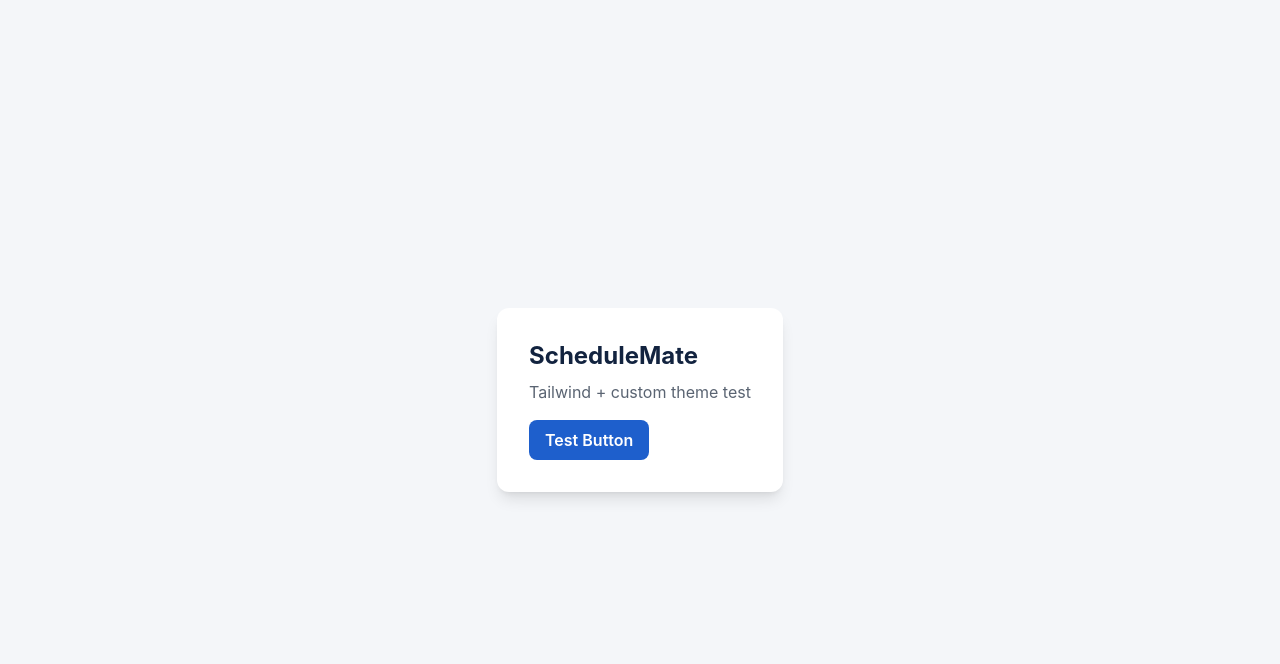
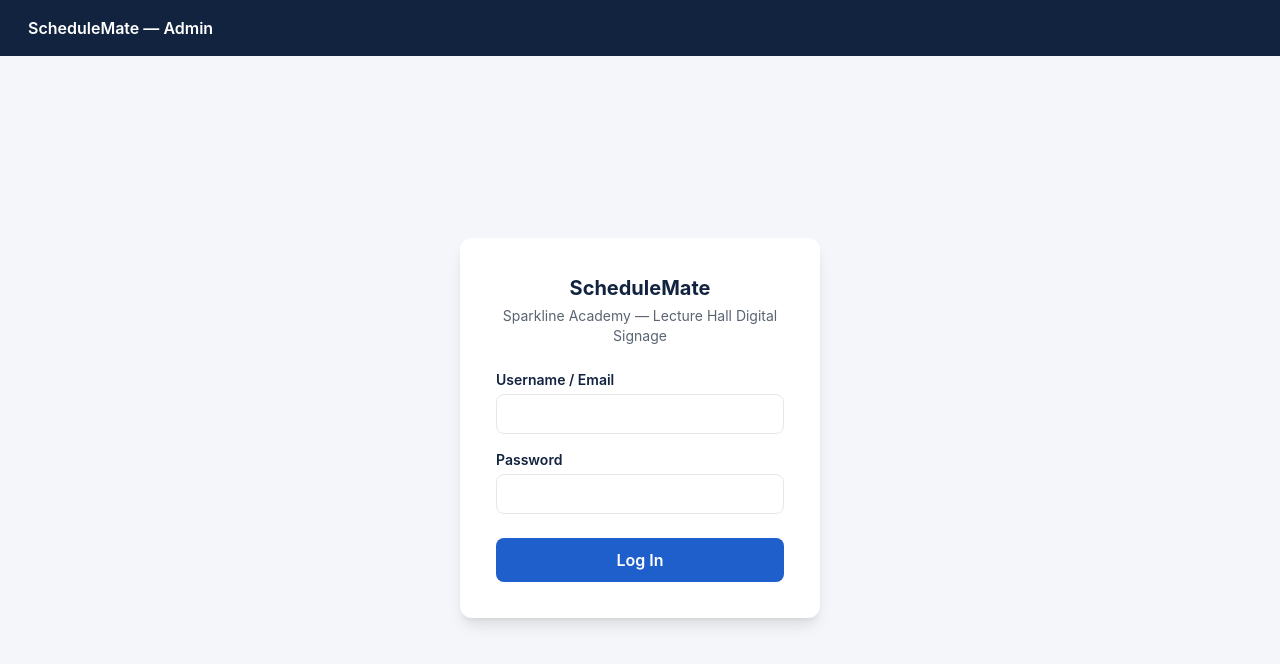
Before and after one commit to Disura1/ScheduleMate-Lecture-Hall-Digital-Signage-System_Disura, a React (Vite) app in the folder frontend-admin/: page /login in a window 1280 px wide. Shown: the top 664 px of the page. Built offline with nearby package versions, Linux system fonts and the light colour scheme; no server answers.

Commit message:
feat(frontend-admin): implement login flow with auth context and protected routes

```diff
--- a/frontend-admin/src/App.tsx
+++ b/frontend-admin/src/App.tsx
@@ -1,15 +1,23 @@
+import { BrowserRouter, Routes, Route, Navigate } from 'react-router-dom';
+import { AuthProvider } from './context/AuthContext';
+import { ProtectedRoute } from './components/ProtectedRoute';
+import { LoginPage } from './pages/LoginPage';
+import { DashboardPage } from './pages/DashboardPage';
+
 function App() {
   return (
-    <div className="min-h-screen bg-bg flex items-center justify-center">
-      <div className="bg-white rounded-xl shadow-lg p-8">
-        <h1 className="text-2xl font-bold text-navy mb-2">ScheduleMate</h1>
-        <p className="text-status-gray mb-4">Tailwind + custom theme test</p>
-        <button className="bg-brand-blue text-white px-4 py-2 rounded-lg font-semibold">
-          Test Button
-        </button>
-      </div>
-    </div>
-  )
+    <BrowserRouter>
+      <AuthProvider>
+        <Routes>
+          <Route path="/login" element={<LoginPage />} />
+          <Route element={<ProtectedRoute />}>
+            <Route path="/dashboard" element={<DashboardPage />} />
+          </Route>
+          <Route path="/" element={<Navigate to="/dashboard" replace />} />
+        </Routes>
+      </AuthProvider>
+    </BrowserRouter>
+  );
 }
 
-export default App
+export default App;
--- /dev/null
+++ b/frontend-admin/src/api/auth.ts
@@ -0,0 +1,20 @@
+import { api } from '../lib/apiClient';
+
+export interface LoginResponse {
+  accessToken: string;
+  admin: {
+    id: number;
+    fullName: string;
+    username: string;
+    email: string;
+    role: 'ADMIN' | 'SUPER_ADMIN';
+  };
+}
+
+export function login(username: string, password: string) {
+  return api.post<LoginResponse>('/auth/login', { username, password });
+}
+
+export function changePassword(currentPassword: string, newPassword: string) {
+  return api.patch<{ message: string }>('/auth/change-password', { currentPassword, newPassword });
+}
--- /dev/null
+++ b/frontend-admin/src/components/ProtectedRoute.tsx
@@ -0,0 +1,7 @@
+import { Navigate, Outlet } from 'react-router-dom';
+import { useAuth } from '../context/AuthContext';
+
+export function ProtectedRoute() {
+  const { isAuthenticated } = useAuth();
+  return isAuthenticated ? <Outlet /> : <Navigate to="/login" replace />;
+}
--- /dev/null
+++ b/frontend-admin/src/context/AuthContext.tsx
@@ -0,0 +1,43 @@
+import { createContext, useContext, useState, type ReactNode } from 'react';
+import { getToken, setToken as saveToken, clearToken } from '../lib/authStorage';
+import type { LoginResponse } from '../api/auth';
+
+interface AuthContextValue {
+  admin: LoginResponse['admin'] | null;
+  isAuthenticated: boolean;
+  login: (data: LoginResponse) => void;
+  logout: () => void;
+}
+
+const AuthContext = createContext<AuthContextValue | undefined>(undefined);
+
+export function AuthProvider({ children }: { children: ReactNode }) {
+  const [admin, setAdmin] = useState<LoginResponse['admin'] | null>(() => {
+    const stored = localStorage.getItem('schedulemate_admin');
+    return stored ? JSON.parse(stored) : null;
+  });
+
+  const login = (data: LoginResponse) => {
+    saveToken(data.accessToken);
+    localStorage.setItem('schedulemate_admin', JSON.stringify(data.admin));
+    setAdmin(data.admin);
+  };
+
+  const logout = () => {
+    clearToken();
+    localStorage.removeItem('schedulemate_admin');
+    setAdmin(null);
+  };
+
+  return (
+    <AuthContext.Provider value={{ admin, isAuthenticated: !!getToken(), login, logout }}>
+      {children}
+    </AuthContext.Provider>
+  );
+}
+
+export function useAuth() {
+  const context = useContext(AuthContext);
+  if (!context) throw new Error('useAuth must be used within AuthProvider');
+  return context;
+}
--- /dev/null
+++ b/frontend-admin/src/lib/apiClient.ts
@@ -0,0 +1,47 @@
+import { getToken, clearToken } from './authStorage';
+
+const API_URL = import.meta.env.VITE_API_URL;
+
+export class ApiError extends Error {
+  statusCode: number;
+
+  constructor(statusCode: number, message: string) {
+    super(message);
+    this.statusCode = statusCode;
+  }
+}
+
+async function request<T>(path: string, options: RequestInit = {}): Promise<T> {
+  const token = getToken();
+
+  const response = await fetch(`${API_URL}${path}`, {
+    ...options,
+    headers: {
+      'Content-Type': 'application/json',
+      ...(token ? { Authorization: `Bearer ${token}` } : {}),
+      ...options.headers,
+    },
+  });
+
+  if (response.status === 401) {
+    clearToken();
+    window.location.href = '/login';
+    throw new ApiError(401, 'Session expired — please log in again');
+  }
+
+  const data = await response.json().catch(() => null);
+
+  if (!response.ok) {
+    const message = Array.isArray(data?.message) ? data.message.join(', ') : data?.message;
+    throw new ApiError(response.status, message || 'Something went wrong');
+  }
+
+  return data as T;
+}
+
+export const api = {
+  get: <T>(path: string) => request<T>(path, { method: 'GET' }),
+  post: <T>(path: string, body?: unknown) => request<T>(path, { method: 'POST', body: JSON.stringify(body) }),
+  patch: <T>(path: string, body?: unknown) => request<T>(path, { method: 'PATCH', body: JSON.stringify(body) }),
+  delete: <T>(path: string) => request<T>(path, { method: 'DELETE' }),
+};
--- /dev/null
+++ b/frontend-admin/src/lib/authStorage.ts
@@ -0,0 +1,13 @@
+const TOKEN_KEY = 'schedulemate_token';
+
+export function getToken(): string | null {
+  return localStorage.getItem(TOKEN_KEY);
+}
+
+export function setToken(token: string): void {
+  localStorage.setItem(TOKEN_KEY, token);
+}
+
+export function clearToken(): void {
+  localStorage.removeItem(TOKEN_KEY);
+}
--- /dev/null
+++ b/frontend-admin/src/pages/DashboardPage.tsx
@@ -0,0 +1,14 @@
+import { useAuth } from '../context/AuthContext';
+
+export function DashboardPage() {
+  const { admin, logout } = useAuth();
+  return (
+    <div className="p-8">
+      <h1 className="text-xl font-bold text-navy mb-2">Welcome, {admin?.fullName}</h1>
+      <p className="text-status-gray mb-4">Role: {admin?.role}</p>
+      <button onClick={logout} className="bg-status-red text-white px-4 py-2 rounded-lg">
+        Log Out
+      </button>
+    </div>
+  );
+}
--- /dev/null
+++ b/frontend-admin/src/pages/LoginPage.tsx
@@ -0,0 +1,72 @@
+import { useState, type FormEvent } from 'react';
+import { useNavigate } from 'react-router-dom';
+import { login } from '../api/auth';
+import { useAuth } from '../context/AuthContext';
+import { ApiError } from '../lib/apiClient';
+
+export function LoginPage() {
+  const [username, setUsername] = useState('');
+  const [password, setPassword] = useState('');
+  const [error, setError] = useState<string | null>(null);
+  const [loading, setLoading] = useState(false);
+  const { login: setAuthState } = useAuth();
+  const navigate = useNavigate();
+
+  async function handleSubmit(e: FormEvent) {
+    e.preventDefault();
+    setError(null);
+    setLoading(true);
+    try {
+      const result = await login(username, password);
+      setAuthState(result);
+      navigate('/dashboard');
+    } catch (err) {
+      setError(err instanceof ApiError ? err.message : 'Something went wrong');
+    } finally {
+      setLoading(false);
+    }
+  }
+
+  return (
+    <div className="min-h-screen bg-bg">
+      <div className="h-14 bg-navy flex items-center px-7 text-white font-semibold">
+        ScheduleMate — Admin
+      </div>
+      <div className="flex items-center justify-center" style={{ height: 'calc(100vh - 3.5rem)' }}>
+        <form onSubmit={handleSubmit} className="bg-white rounded-xl shadow-lg p-9 w-90">
+          <h1 className="text-xl font-bold text-navy text-center mb-1">ScheduleMate</h1>
+          <p className="text-status-gray text-sm text-center mb-6">
+            Sparkline Academy — Lecture Hall Digital Signage
+          </p>
+
+          <label className="text-sm font-semibold text-navy block mb-1">Username / Email</label>
+          <input
+            className="w-full h-10 border border-gray-200 rounded-lg px-3 mb-4 text-sm"
+            value={username}
+            onChange={(e) => setUsername(e.target.value)}
+            required
+          />
+
+          <label className="text-sm font-semibold text-navy block mb-1">Password</label>
+          <input
+            type="password"
+            className="w-full h-10 border border-gray-200 rounded-lg px-3 mb-6 text-sm"
+            value={password}
+            onChange={(e) => setPassword(e.target.value)}
+            required
+          />
+
+          {error && <p className="text-status-red text-sm text-center mb-4">{error}</p>}
+
+          <button
+            type="submit"
+            disabled={loading}
+            className="w-full h-11 bg-brand-blue text-white rounded-lg font-semibold disabled:opacity-60"
+          >
+            {loading ? 'Logging in…' : 'Log In'}
+          </button>
+        </form>
+      </div>
+    </div>
+  );
+}
```
